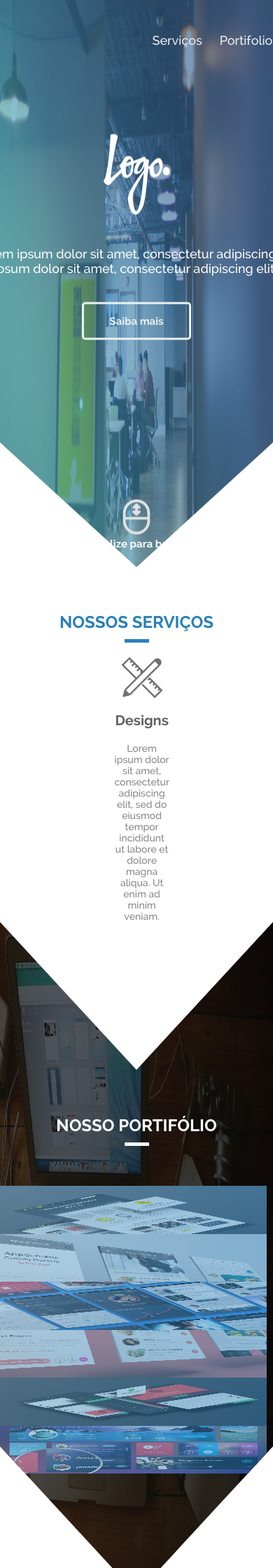
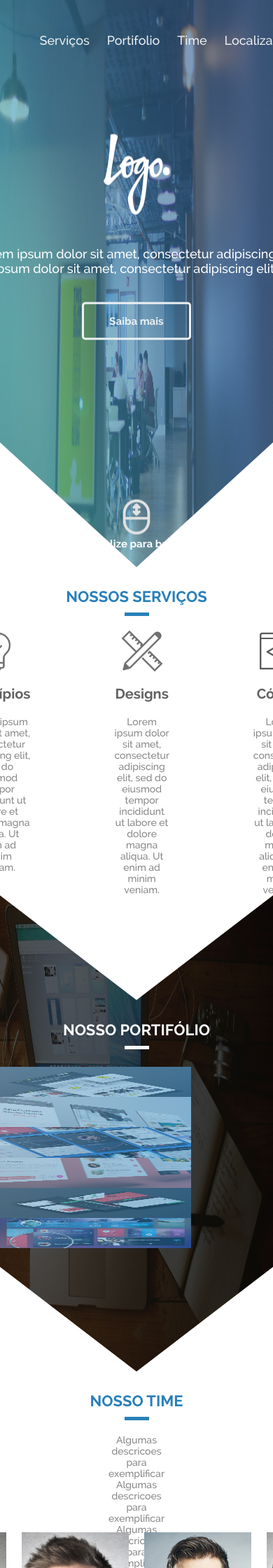
Before and after one commit to iurylippo/projetoflex1, a PHP site: page / in a window 390 px wide; the page is wider, and only the part inside the window is pictured. Shown: the top 2240 px of that part at 70% size. Run offline with PHP 8.4, Linux system fonts and the light colour scheme.

Commit message:
adciona media query 1190px

```diff
--- a/assets/css/media.css
+++ b/assets/css/media.css
@@ -1 +1,49 @@
 /* MEDIA-QUERY */
+@media screen and (max-width: 1190px) {
+	.container,
+	.container-servicos {
+		width: 820px;
+	}
+
+	.servicos-detalhes-item:not(:last-child) {
+    margin-right: 120px;
+    }
+
+    section#portifolio,
+    section#localizacao,
+    section#contato {
+    	height: 680px;
+    }
+
+    section#portifolio .container,
+    section#localizacao .container,
+    section#contato .container {
+    margin-top: 150px;
+    }
+
+    section#portifolio .container {
+    	height: 52%;
+    }
+
+    .portifolio-projetos-item {
+    max-width: 272.667px;
+    height: auto;
+    }
+
+    .section-titulo {
+    	padding-top: 30px;
+    }
+
+    .section-titulo h1 {
+    	font-size: 22px;
+    }
+
+    section#portifolio .portifolio-titulo {
+    height: 95px;
+    }
+
+    .clientes-item .clientes-item-img img {
+    	max-width: 100px;
+    }
+
+}
```
